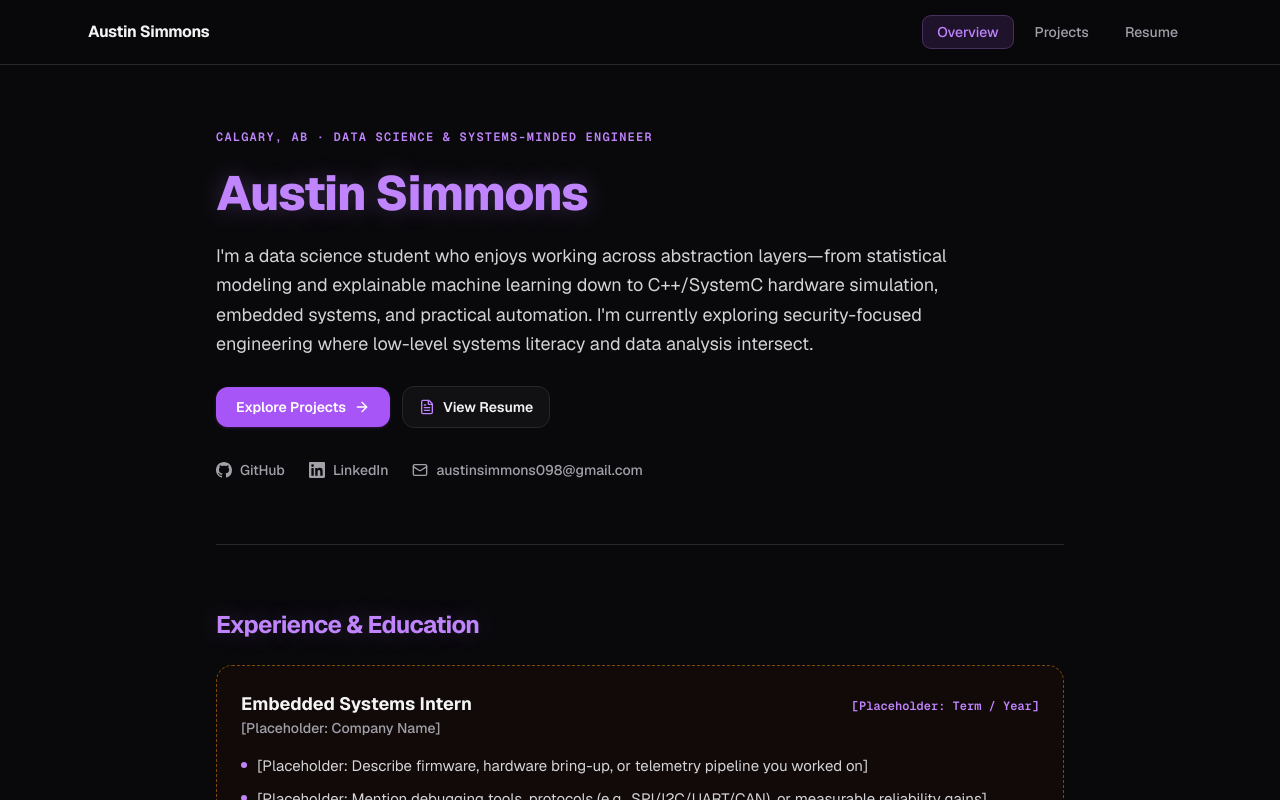
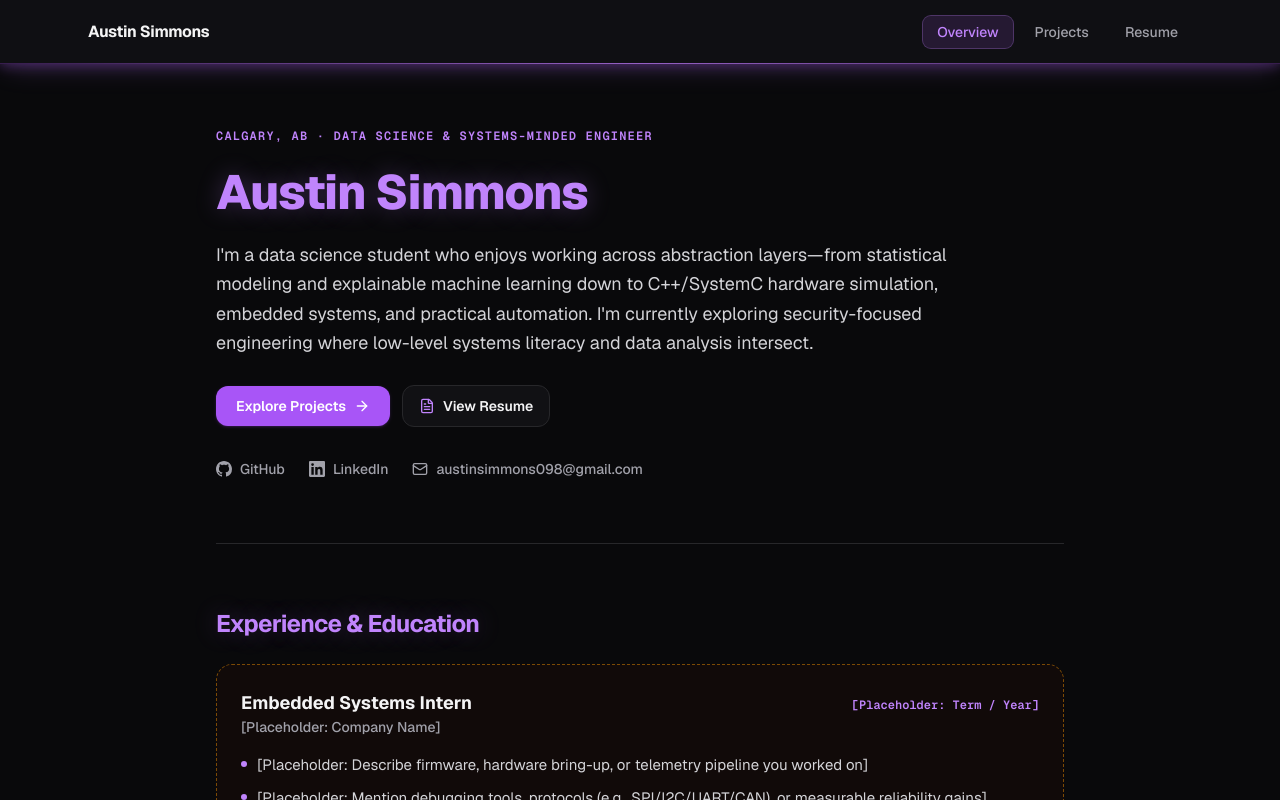
Before and after one commit to AustinJSimmons/portfolio, a Next.js app: page / in a window 1280 px wide. Shown: the top 800 px of the page. Built offline with nearby package versions, Linux system fonts and the light colour scheme.

Commit message:
style: add subtle neon-purple underglow to navbar

```diff
--- a/src/app/globals.css
+++ b/src/app/globals.css
@@ -43,6 +43,12 @@ body {
   text-shadow: 0 0 24px rgba(192, 132, 252, 0.28);
 }
 
+.navbar-neon {
+  box-shadow:
+    0 1px 12px rgba(168, 85, 247, 0.35),
+    0 8px 28px -6px rgba(192, 132, 252, 0.22);
+}
+
 /* Clean print styling */
 @media print {
   @page {
--- a/src/components/Navbar.tsx
+++ b/src/components/Navbar.tsx
@@ -14,7 +14,7 @@ export function Navbar() {
   const pathname = usePathname();
 
   return (
-    <header className="no-print sticky top-0 z-40 border-b border-border bg-background/85 backdrop-blur-md">
+    <header className="no-print sticky top-0 z-40 bg-surface/90 backdrop-blur-md navbar-neon">
       <div className="mx-auto flex max-w-6xl items-center justify-between px-6 py-4">
         <Link
           href="/"
@@ -42,6 +42,10 @@ export function Navbar() {
           })}
         </nav>
       </div>
+      <div
+        aria-hidden="true"
+        className="pointer-events-none absolute inset-x-0 bottom-0 h-px bg-gradient-to-r from-purple-500/25 via-purple-400/75 to-purple-500/25"
+      />
     </header>
   );
 }
```
